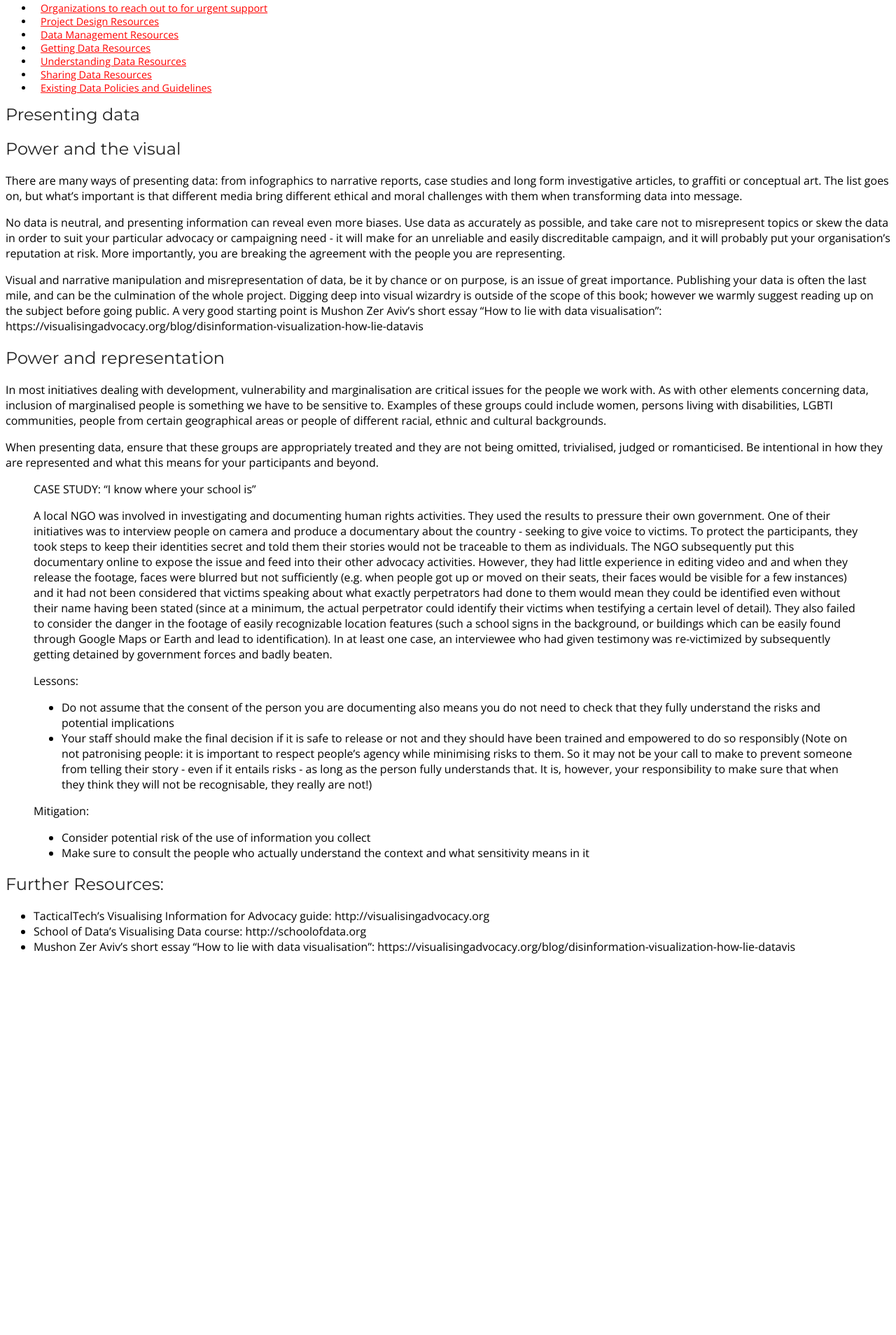
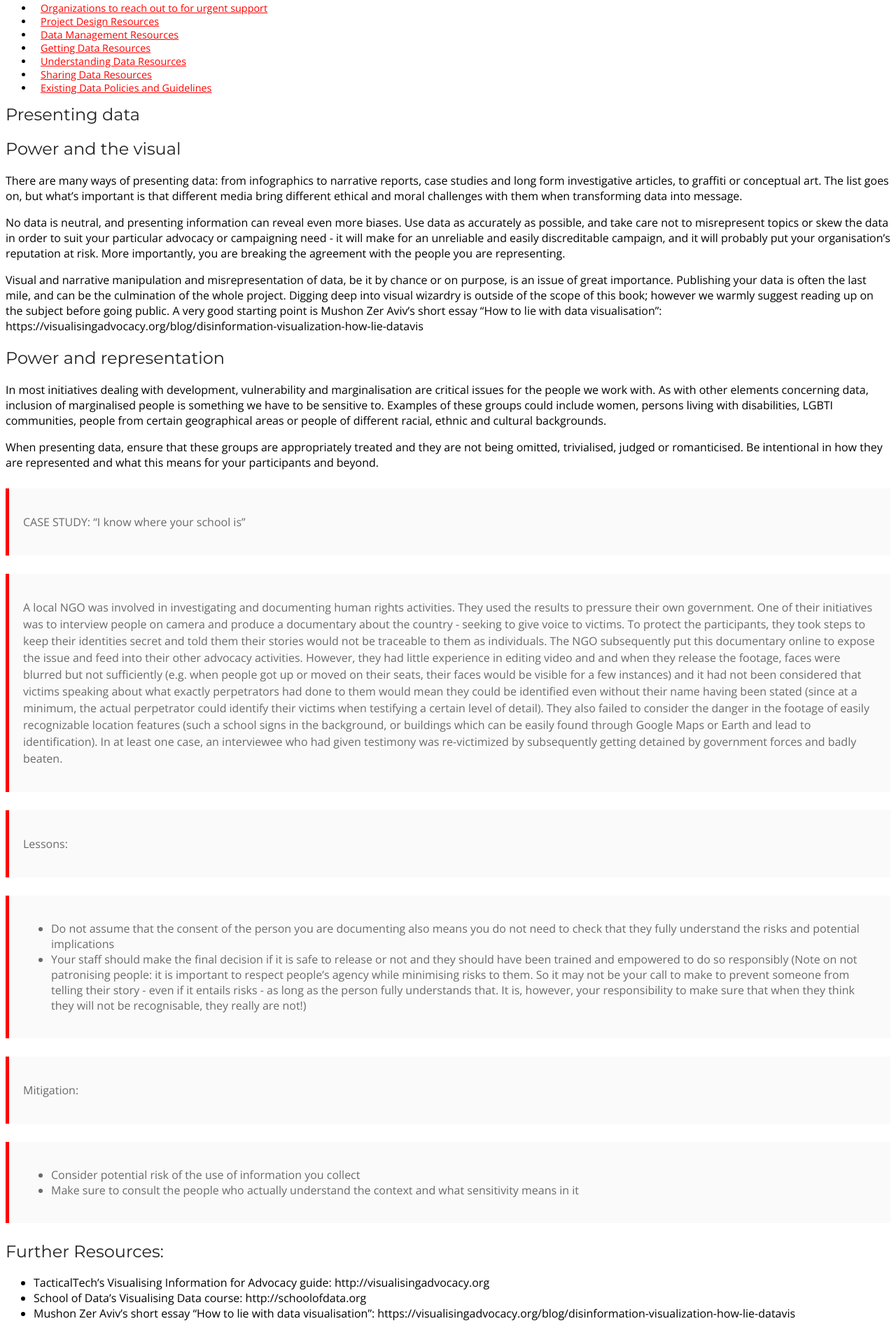
Before and after one commit to the-engine-room/archive-rdf-primer, a Jekyll site: the page built from _posts/6-sharing-data/0000-06-05-presenting-data.md, in a window 1280 px wide. Shown: the part 722-2630 px from the top of the page at 70% size. Built offline with Jekyll 4.4.1, drawn with Linux system fonts in a browser that asks for light colours; Markdown is read by kramdown in place of the engine named in the settings; a style sheet for code colours, icons or effects is not loaded; before the commit the page ends 2106 px from its top, so only the background shows below that.

Commit message:
css fixes

```diff
--- a/_config.yml
+++ b/_config.yml
@@ -31,7 +31,7 @@ sections: [
 
 # Keep as an empty string if served up at the root. If served up at a specific
 # path (e.g. on GitHub pages) leave off the trailing slash, e.g. /my-project
-baseurl: '/rdf-primer'
+baseurl: ''
 
 # Dates are not included in permalinks
 permalink: none
--- a/css/main.css
+++ b/css/main.css
@@ -90,9 +90,25 @@ h1, h2, h3 {
 a {
 	color: #ff0200;
 }
+	a:hover {
+		color: #b90909;
+	}
 
 li.nav-header {
 	font-family: 'Montserrat', sans-serif;
 	font-weight: 400;
 	color: #222;
 }
+
+blockquote {
+	padding: 20px;
+	margin: 26px 0;
+	border-left: 5px solid #ff0200;
+	color: #696969;
+	background-color: #fafafa;
+}
+
+blockquote p {
+	font-size: inherit;
+	line-height: 1.5;
+}
--- a/scripts/main.js
+++ b/scripts/main.js
@@ -1,3 +1,5 @@
+/*
 jQuery(function ($) {
     $('#content').annotator();
 });
+*/
```
Also changed, not shown: index.md (+1 -1 lines).
